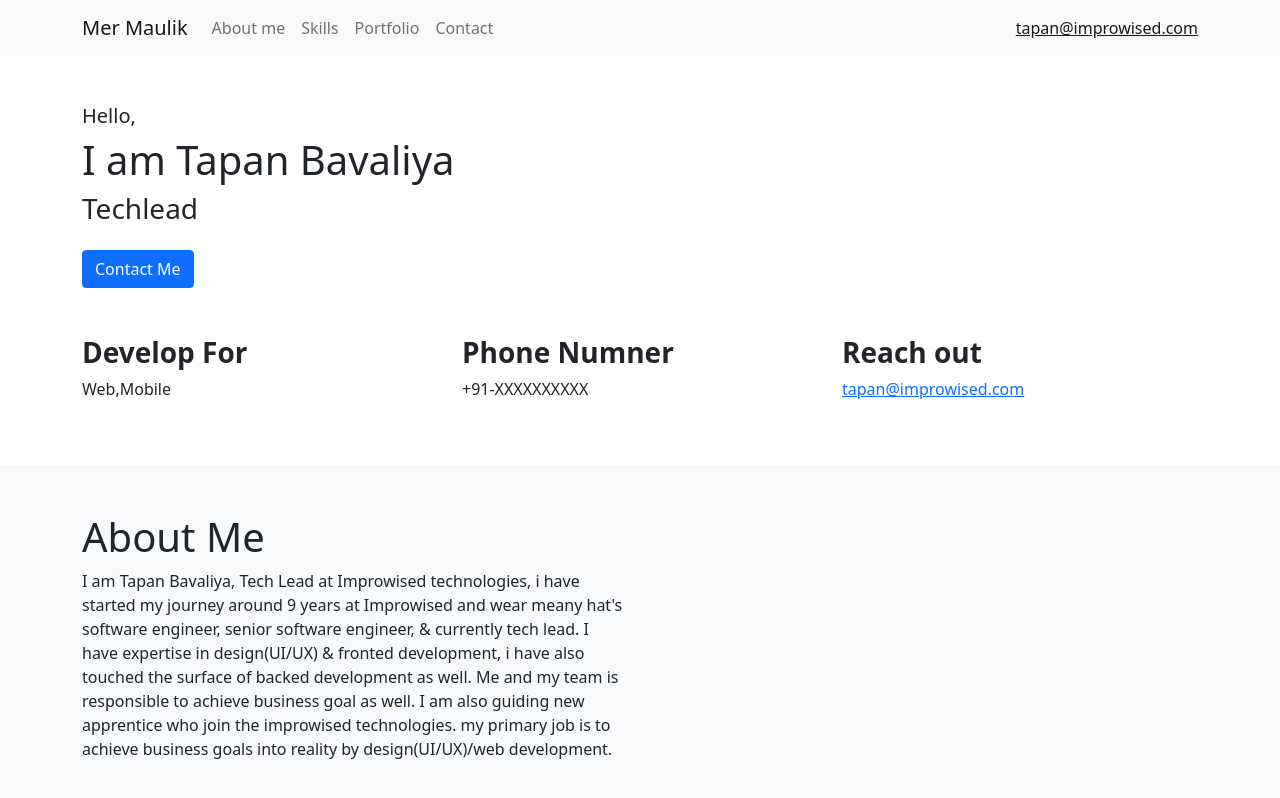
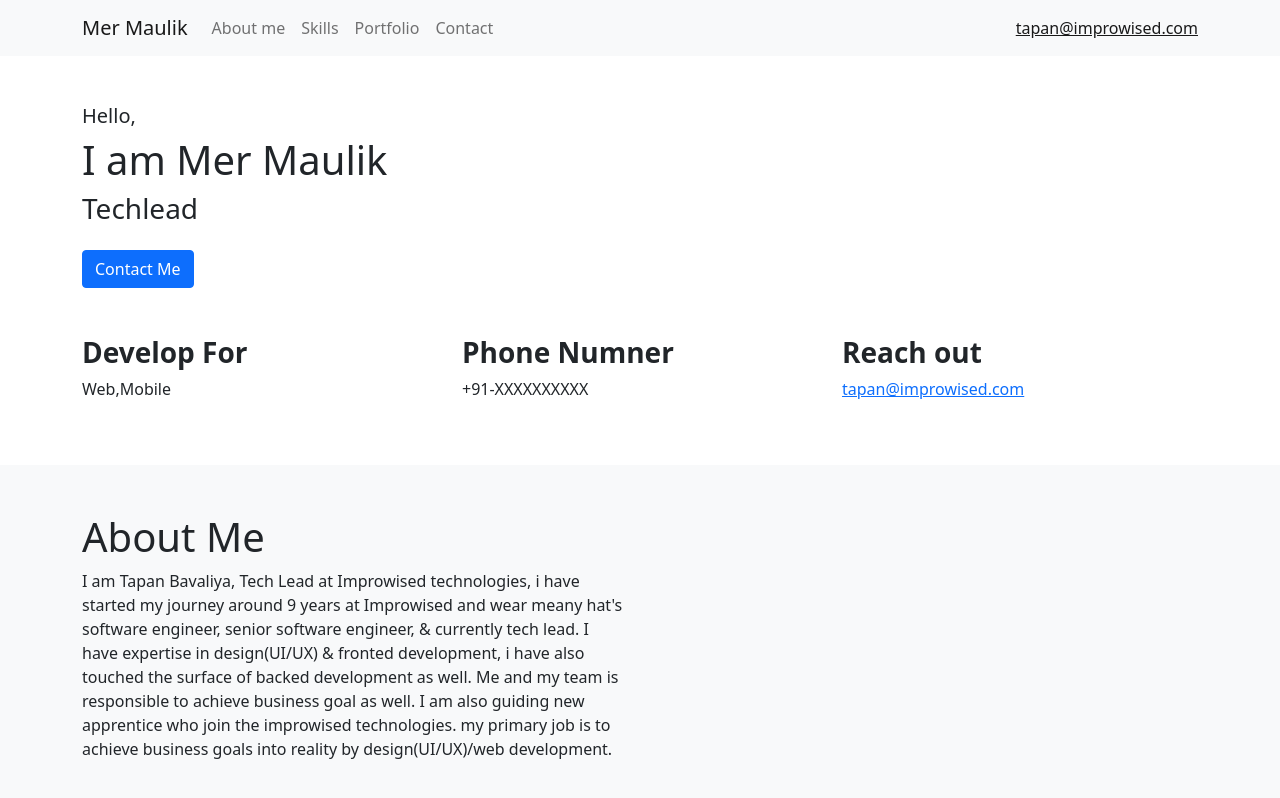
Before and after one commit to MaulikMer690/portfolio, a plain HTML site: page index.html in a window 1280 px wide. Drawn offline with nearby package versions, Linux system fonts and the light colour scheme.

Commit message:
Update index.html

```diff
--- a/index.html
+++ b/index.html
@@ -43,7 +43,7 @@
       <div class="row">
         <div class="col">
           <h5>Hello,</h5>
-          <h1>I am Tapan Bavaliya</h1>
+          <h1>I am Mer Maulik</h1>
           <h3>Techlead</h3>
           <button type="button" class="btn btn-primary mt-3">Contact Me</button>
         </div>
```
